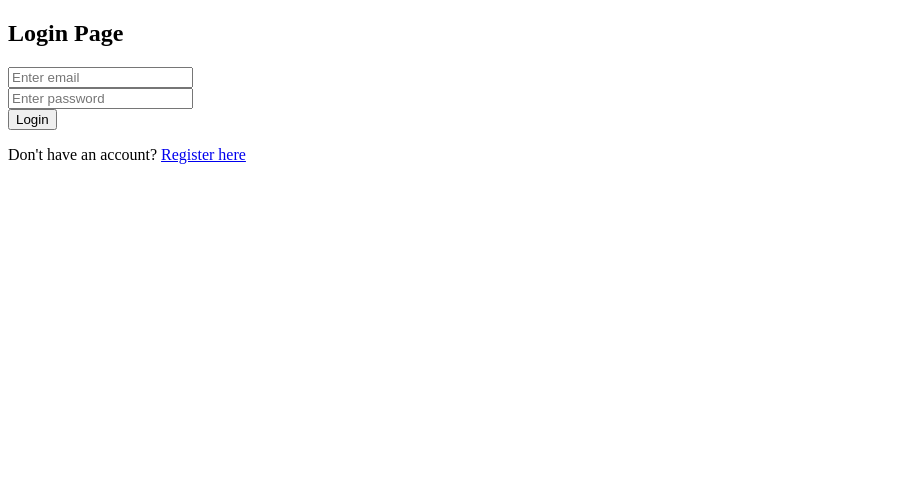
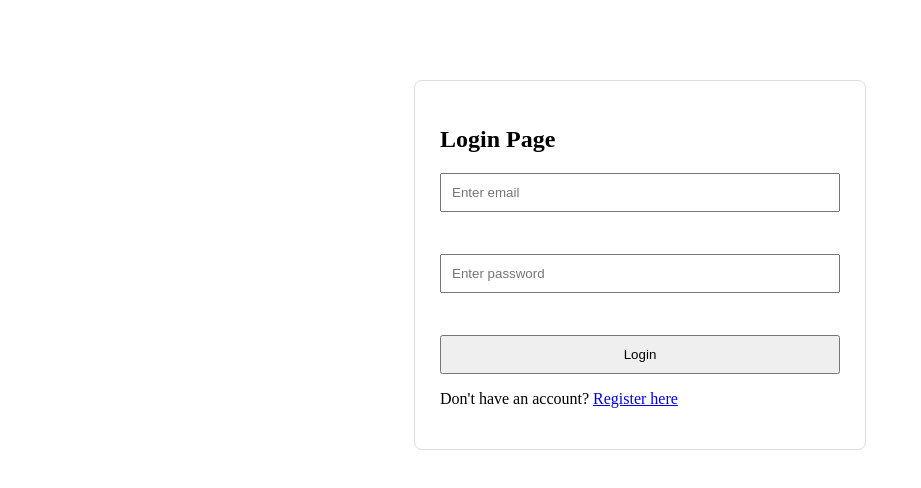
Before and after one commit to imanshahrel/CCS6344-Assignment-G21, a React (Vite) app in the folder client/: page /login in a window 1280 px wide. Shown: the top 488 px of the page, without its empty margins (0-921 px from the left). Built offline with nearby package versions, Linux system fonts and the light colour scheme.

Commit message:
Style authentication pages

```diff
--- a/client/src/App.css
+++ b/client/src/App.css
@@ -39,3 +39,22 @@ nav ul {
 nav button {
     cursor: pointer;
 }
+
+.auth-container {
+  max-width: 400px;
+  margin: 80px auto;
+  padding: 25px;
+  border: 1px solid #ddd;
+  border-radius: 8px;
+}
+
+.auth-container form {
+  display: flex;
+  flex-direction: column;
+  gap: 12px;
+}
+
+.auth-container input,
+.auth-container button {
+  padding: 10px;
+}
--- a/client/src/pages/Login.jsx
+++ b/client/src/pages/Login.jsx
@@ -50,7 +50,7 @@ function Login() {
     };
 
     return (
-        <div>
+        <div className="auth-container">
             <h2>Login Page</h2>
 
             <form onSubmit={handleSubmit}>
--- a/client/src/pages/Register.jsx
+++ b/client/src/pages/Register.jsx
@@ -46,7 +46,7 @@ function Register() {
     };
 
     return (
-        <div>
+        <div className="auth-container">
             <h2>Patient Registration</h2>
 
             <form onSubmit={handleSubmit}>
```
